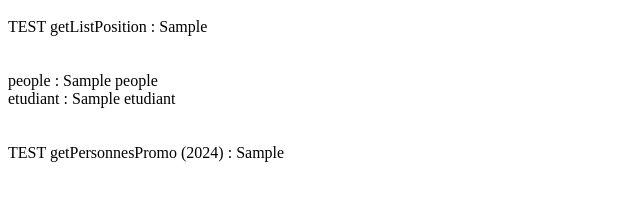
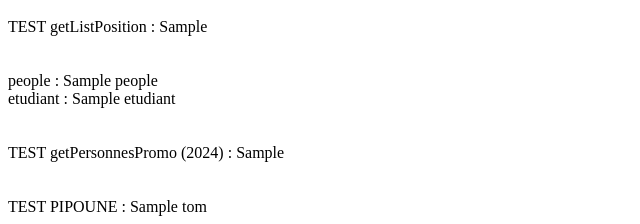
Before and after one commit to nlnTessi07/ue_web_maillard_tessier, a Flask app: template templates/testPrint.html.jinja2 in a window 1280 px wide. Shown: the part 1354-1578 px from the top of the page, without its empty margins (0-640 px from the left). Before the commit the page ends 1516 px from the top, so only its background shows below. Run offline with Flask 2, Linux system fonts and the light colour scheme; the template is opened without the code that fills it: most values are stand-ins (such as "Sample title", 1, 10 or a date in 2020).

Commit message:
encoreListe

```diff
--- a/app.py
+++ b/app.py
@@ -43,7 +43,7 @@ def getOrganisationById(id):
 
 def getList(name,lastName,promotion,taf1,taf2):
     #id, name, lastName, promotion, taf1, taf2, nomPfe, EtatCivil
-    personnes = db.session.query(Personne.id, Personne.name, Personne.lastName, Personne.promotion, Personne.genre)
+    personnes = db.session.query(Personne.id, Personne.name, Personne.lastName, Personne.promotion, Personne.genre,Personne.dateNaissance)
     if(promotion):
         personnes = personnes.filter(Personne.promotion==promotion).all()
     if(name):
@@ -56,6 +56,7 @@ def getList(name,lastName,promotion,taf1,taf2):
     for p in personnes:
         personne = []
         tafs = getTaf(p.id)
+
         personne.append(p.id)
         personne.append(p.name)
         personne.append(p.lastName)
@@ -66,6 +67,7 @@ def getList(name,lastName,promotion,taf1,taf2):
         personne.append(getOrganisationById(p.id))
         personne.append(getPositionById(p.id))
         personne.append(getStageById(p.id))
+        personne.append(p.dateNaissance)
         # stage, tuteur de stage, pfe, description du pfe
         liste_personnes.append(personne)
 
@@ -113,6 +115,11 @@ def getTaf(eleve_id):
         for p in taf.personnes:
             if(p.id==eleve_id):
                 res.append(taf.name)
+    if len(res)==0:
+        res.append('')
+        res.append('')
+    if len(res)==1:
+        res.append('')
     return res
 def getTafs():
     tafs = db.session.query(TAF).all()
@@ -173,7 +180,7 @@ def testbdd2():
     clean()
     organisations, positions, pfes, tafs, personnes = createBase()
     testp = getList('R',None,None,'dcl',None)
-    testp = getList('R',None,None,'dcl','login')
+    #testp = getList('R',None,None,'dcl','login')
     testGetTaf = getTaf(4)
     testGetSafran = getNEntreprise(None,'Safran',None)
     imt = db.session.query(Organisation).filter(Organisation.name.contains('IMT-Atlantique')).first()
@@ -182,6 +189,8 @@ def testbdd2():
     testGetListPosition = getListPosition('etudiant')
     testGetAlumnis = getAlumnis(None,None,None)
     testPromo = getStageById(3)
+    tom = getList('tom',None,None,None,None)
+
     return(flask.render_template('testPrint.html.jinja2', organisations=organisations,
                                  positions=positions,
                                  pfes=pfes,
@@ -194,7 +203,8 @@ def testbdd2():
                                  testGetNNASA=testGetNNASA,
                                  testGetListPosition=testGetListPosition,
                                  testgetAlumnis=testGetAlumnis,
-                                 testPromo=testPromo
+                                 testPromo=testPromo,
+                                 tom=tom
                                 ))
 
 @app.route('/drop')
--- a/templates/testPrint.html.jinja2
+++ b/templates/testPrint.html.jinja2
@@ -132,5 +132,11 @@
         <br>
         TEST getPersonnesPromo (2024) : {{ testPromo }}
     </div>
+       </div>
+        <div>
+        <br>
+        <br>
+        TEST PIPOUNE  : {{ tom }}<br>
+    </div>
     </body>
 </html>
```
